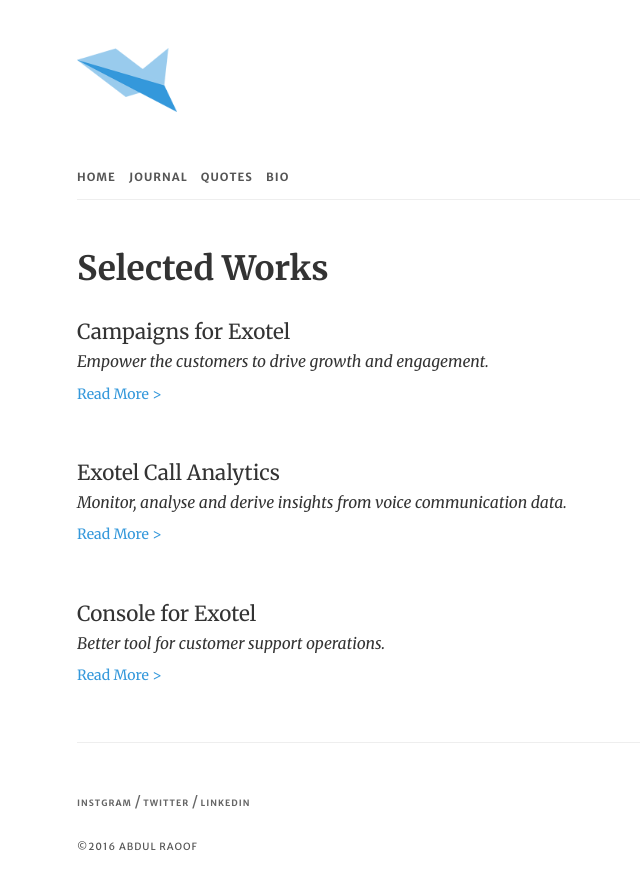
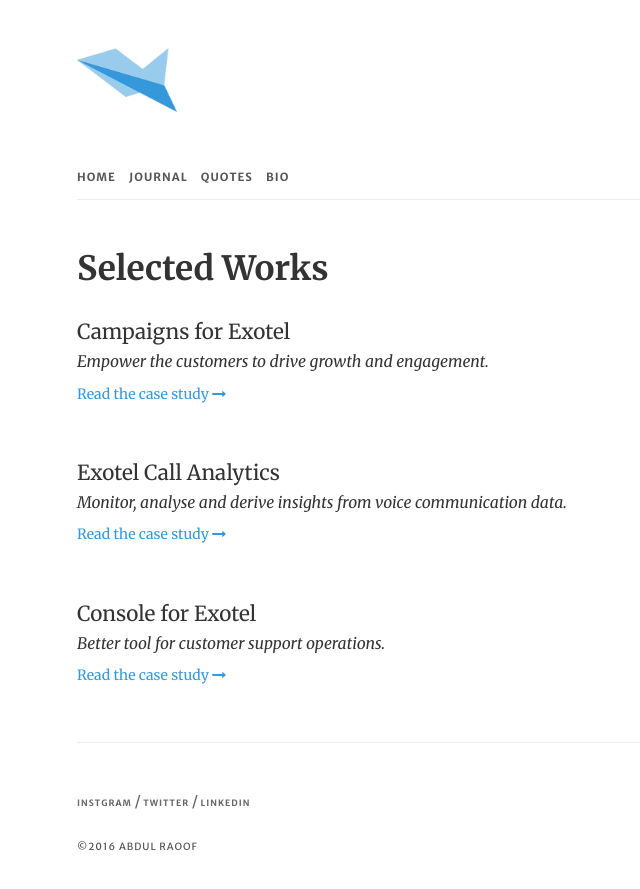
Before and after one commit to abdulraoof/abdulraoof.github.io, a Jekyll site: the page built from _pages/work/works.html, in a window 1280 px wide. Shown: the top 889 px of the page, without its empty margins (203-843 px from the left). Built offline with Jekyll 4.4.1, drawn with Linux system fonts in a browser that asks for light colours; nearby versions of some CDN libraries.

Commit message:
fixing works

```diff
--- a/_layouts/casestudy.html
+++ b/_layouts/casestudy.html
@@ -13,15 +13,15 @@
 <section class="works {% if page.url == '/works/campaigns/' %}hide{% endif %}">
     <h3>Campaigns for Exotel</h3>
     <p class="lead">Empower the customers to drive growth and engagement.</p>
-    <p><a href="{{site.baseurl}}/works/campaigns/">Read More <i class="fa fa-long-arrow-left" aria-hidden="true"></i></a></p>
+    <p><a href="{{site.baseurl}}/works/campaigns/">Read the case study <i class="fa fa-long-arrow-right" aria-hidden="true"></i></a></p>
 </section>
 <section class="works {% if page.url == '/works/console/' %}hide{% endif %}">
     <h3>Console for Exotel</h3>
     <p class="lead">Better tool for customer support operations.</p>
-    <p><a href="{{site.baseurl}}/works/console/">Read More <i class="fa fa-long-arrow-left" aria-hidden="true"></i></a></p>
+    <p><a href="{{site.baseurl}}/works/console/">Read the case study <i class="fa fa-long-arrow-right" aria-hidden="true"></i></a></p>
 </section>
 <section class="works {% if page.url == '/works/analytics/' %}hide{% endif %}">
 	<h3>Exotel Call Analytics</h3>
 	<p class="lead">Monitor, analyse and derive insights from voice communication data.</p>
-	<p><a href="{{site.baseurl}}/works/analytics/">Read More <i class="fa fa-long-arrow-left" aria-hidden="true"></i></a></p>
+	<p><a href="{{site.baseurl}}/works/analytics/">Read the case study <i class="fa fa-long-arrow-right" aria-hidden="true"></i></a></p>
 </section>
--- a/_pages/work/works.html
+++ b/_pages/work/works.html
@@ -7,15 +7,15 @@
 <section class="works">
 	<h2>Campaigns for Exotel</h2>
 	<p class="lead">Empower the customers to drive growth and engagement.</p>
-	<p><a href="{{site.baseurl}}/works/campaigns/">Read More ></a></p>
+	<p><a href="{{site.baseurl}}/works/campaigns/">Read the case study <i class="fa fa-long-arrow-right" aria-hidden="true"></i></a></p>
 </section>
 <section class="works">
 	<h2>Exotel Call Analytics</h2>
 	<p class="lead">Monitor, analyse and derive insights from voice communication data.</p>
-	<p><a href="{{site.baseurl}}/works/analytics/">Read More ></a></p>
+	<p><a href="{{site.baseurl}}/works/analytics/">Read the case study <i class="fa fa-long-arrow-right" aria-hidden="true"></i></a></p>
 </section>
 <section class="works">
 	<h2>Console for Exotel</h2>
 	<p class="lead">Better tool for customer support operations.</p>
-	<p><a href="{{site.baseurl}}/works/console/">Read More ></a></p>
+	<p><a href="{{site.baseurl}}/works/console/">Read the case study <i class="fa fa-long-arrow-right" aria-hidden="true"></i></a></p>
 </section>
```
